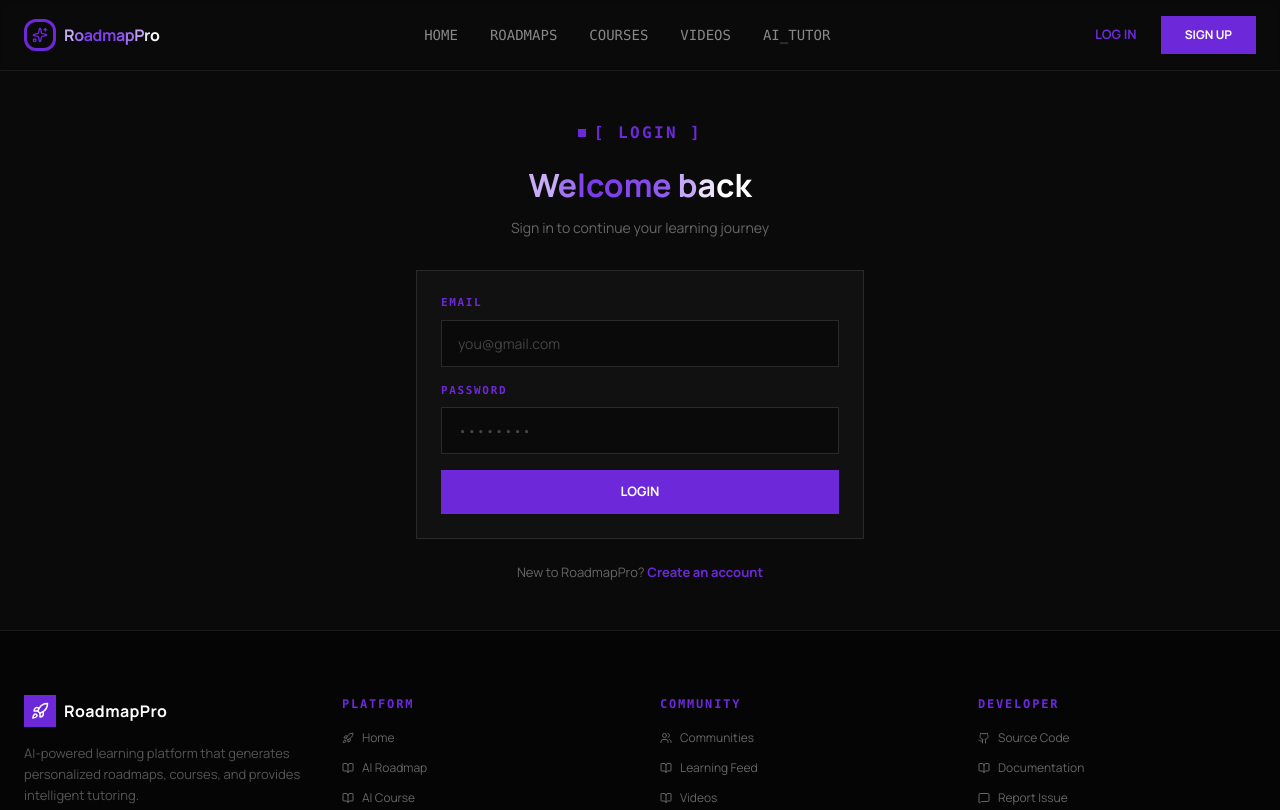
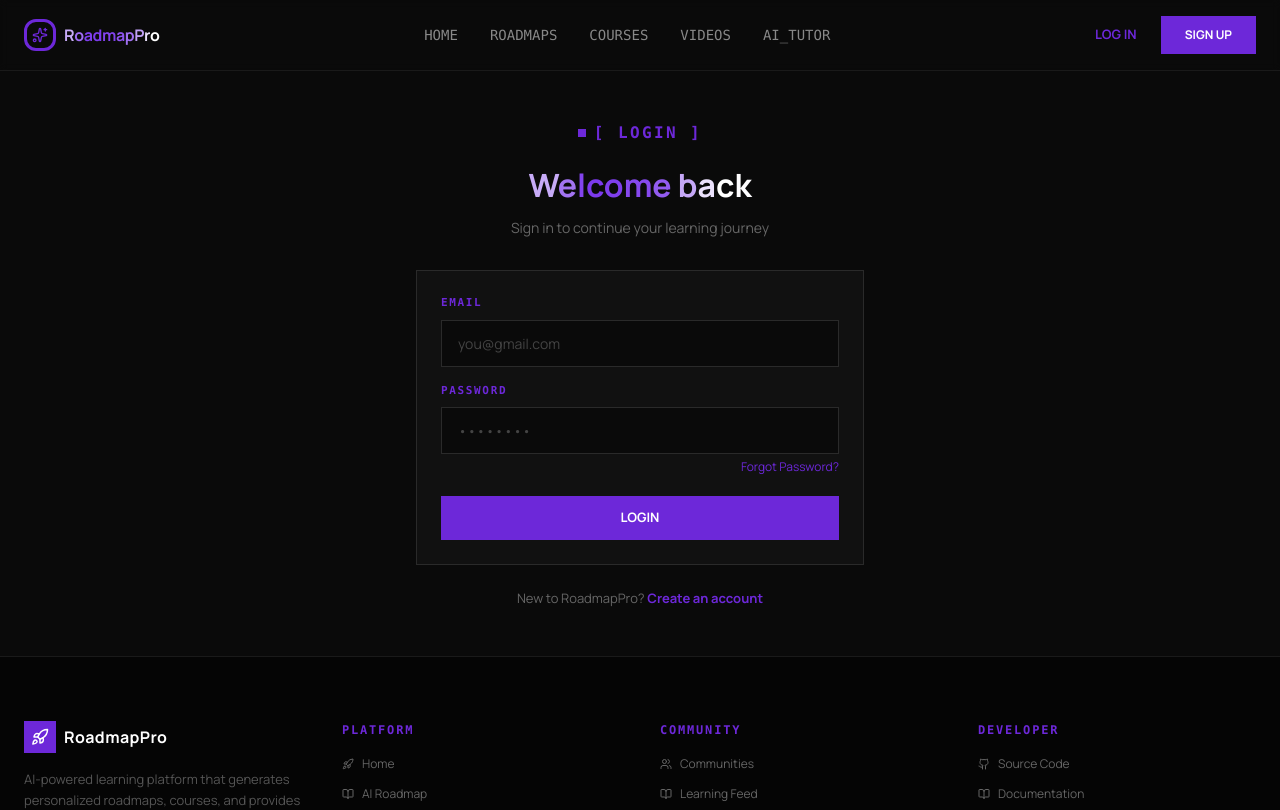
Before and after one commit to kannadhasan2/RoadmapPro, a React (Vite) app in the folder frontend/: page /login in a window 1280 px wide. Shown: the top 810 px of the page. Built offline with nearby package versions, Linux system fonts and the light colour scheme; no server answers.

Commit message:
Update: forgot password feature

```diff
--- a/frontend/src/components/auth/LoginForm.jsx
+++ b/frontend/src/components/auth/LoginForm.jsx
@@ -29,7 +29,7 @@
   };
 
   return (
-    <form onSubmit={handleSubmit} className="space-y-4">
+    <form onSubmit={handleSubmit} className="">
       <div>
         <label className="block text-[11px] uppercase tracking-[0.15em] text-violet-700 font-bold mb-2 font-mono">EMAIL</label>
         <input
@@ -42,7 +42,7 @@
         />
       </div>
 
-      <div>
+      <div className='mt-4'>
         <label className="block text-[11px] uppercase tracking-[0.15em] text-violet-700 font-bold mb-2 font-mono">PASSWORD</label>
         <input
           type="password"
@@ -53,6 +53,9 @@
           className="w-full bg-[#0a0a0a] border border-[#2a2a2a] hover:border-violet-700 px-4 py-3 text-white text-[14px] placeholder:text-[#444] focus:outline-none focus:border-violet-700"
         />
       </div>
+      <div className='text-end'>
+        <p href="" className='text-violet-700  text-[12px] mt-0 pt-1 cursor-pointer'> Forgot Password?</p>
+      </div>
 
       {(formError || error) && (
         <p className="text-red-400 text-[13px]">{formError || error}</p>
@@ -61,7 +64,7 @@
       <button
         type="submit"
         disabled={loading}
-        className="w-full px-5 py-3 bg-violet-700 disabled:opacity-40 text-white font-bold text-[13px] flex items-center justify-center gap-2 transition-all mt-6"
+        className="w-full px-5 py-3 bg-violet-700 disabled:opacity-40 text-white font-bold text-[13px] flex items-center justify-center gap-2 transition-all mt-5"
       >
         {loading ? <><Loader2 size={16} className="animate-spin" /> SIGNING IN...</> : 'LOGIN'}
       </button>
```
